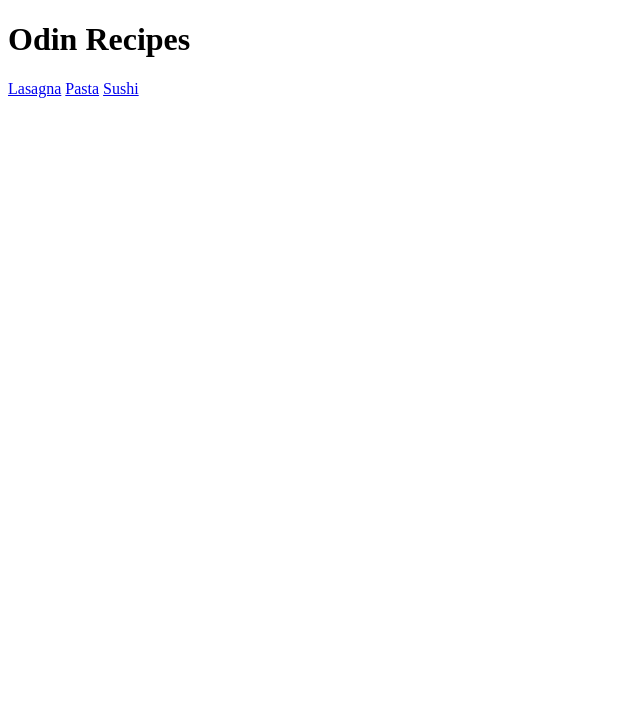
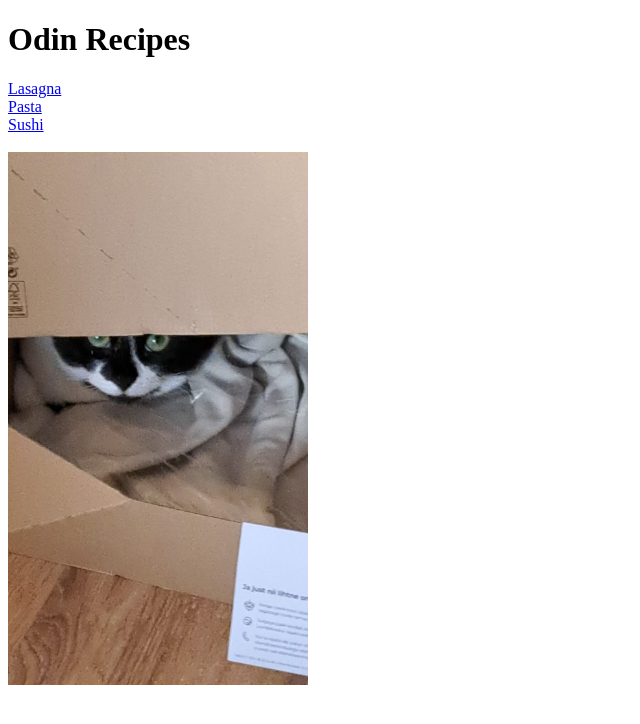
Before and after one commit to simoschmidt/odin-recipes, a plain HTML site: page index.html in a window 1280 px wide. Shown: the whole page, without its empty margins (0-640 px from the left). Drawn offline with Linux system fonts and the light colour scheme.

Commit message:
added muumi.jpg

```diff
--- a/index.html
+++ b/index.html
@@ -8,8 +8,11 @@
 </head>
 <body>
     <h1>Odin Recipes</h1>
-    <a href="./recipes/lasagna.html">Lasagna</a>
-    <a href="./recipes/pasta.html">Pasta</a>
-    <a href="./recipes/sushi.html">Sushi</a>
+    <a href="./recipes/lasagna.html">Lasagna</a><br>
+    <a href="./recipes/pasta.html">Pasta</a><br>
+    <a href="./recipes/sushi.html">Sushi</a><br>
+    <br>
+    <img src="./images/muumi.jpg" width="300" height="533" alt="picture of Muumi">
+
 </body>
 </html>
```
Also changed, not shown: images/muumi.jpg (added).
